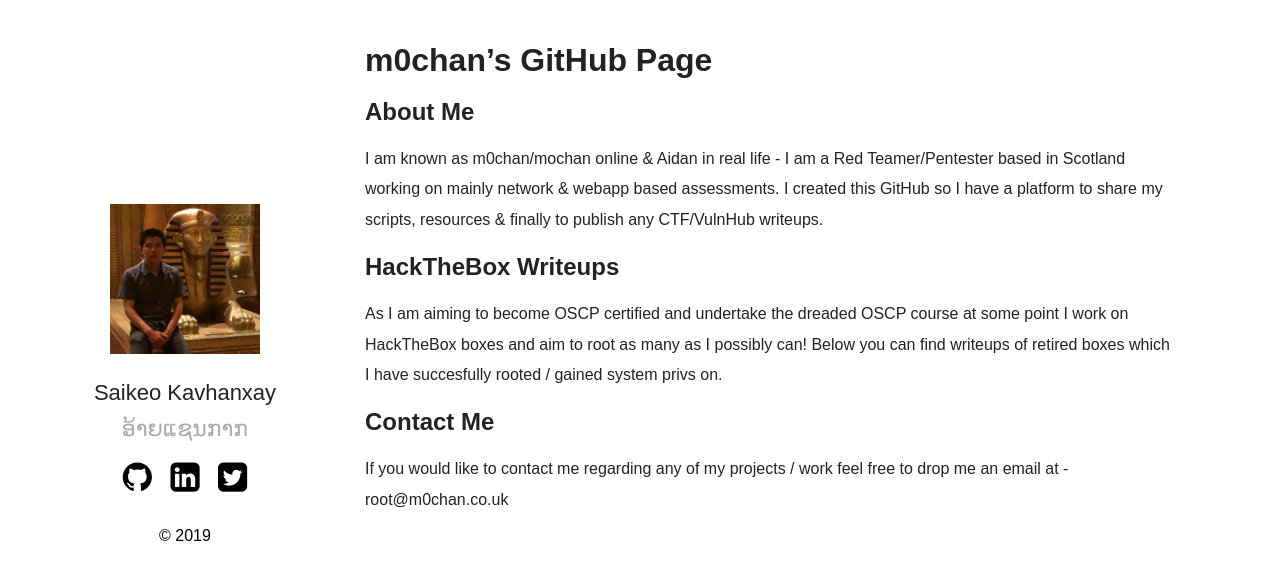
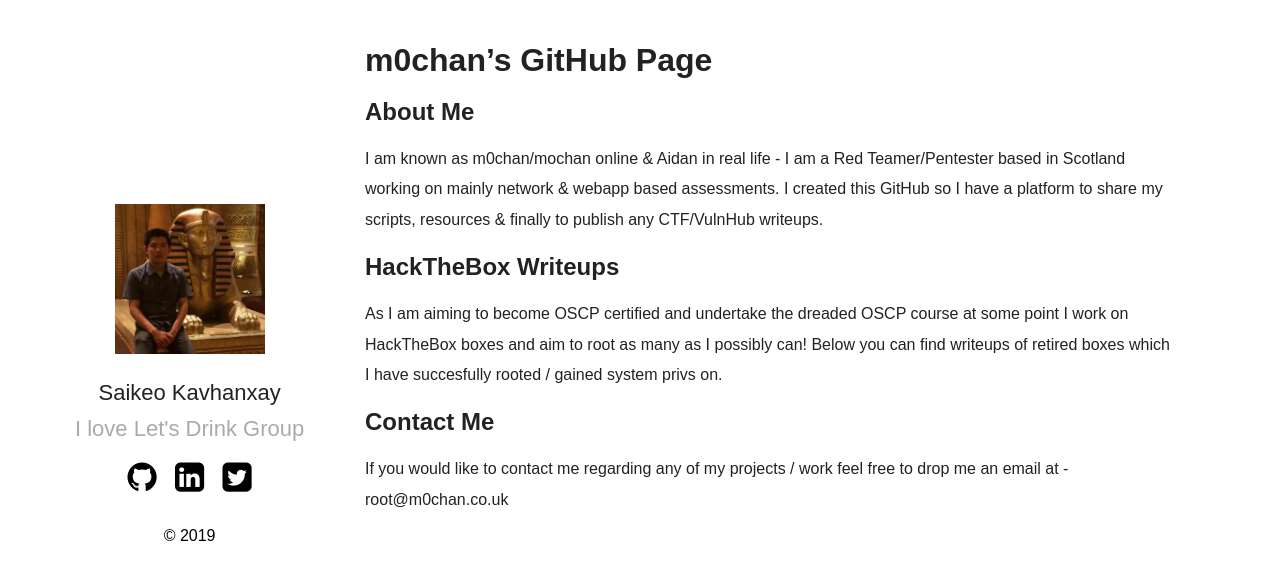
Before and after one commit to Saikeo/saikeo.github.io, a Jekyll site: the page built from about.md, in a window 1280 px wide. Shown: the top 580 px of the page. Built offline with Jekyll 4.4.1, drawn with Linux system fonts in a browser that asks for light colours.

Commit message:
Change tagline

```diff
--- a/_config.yml
+++ b/_config.yml
@@ -11,7 +11,7 @@ sass:
   sass_dir: _sass
 plainwhite:
   name: Saikeo Kavhanxay
-  tagline: ອ້າຍແຊນກາກ
+  tagline: I love Let's Drink Group
   date_format: "%b %-d, %Y"
   sitemap: true # set to true to generate sitemap.xml content
 
```
